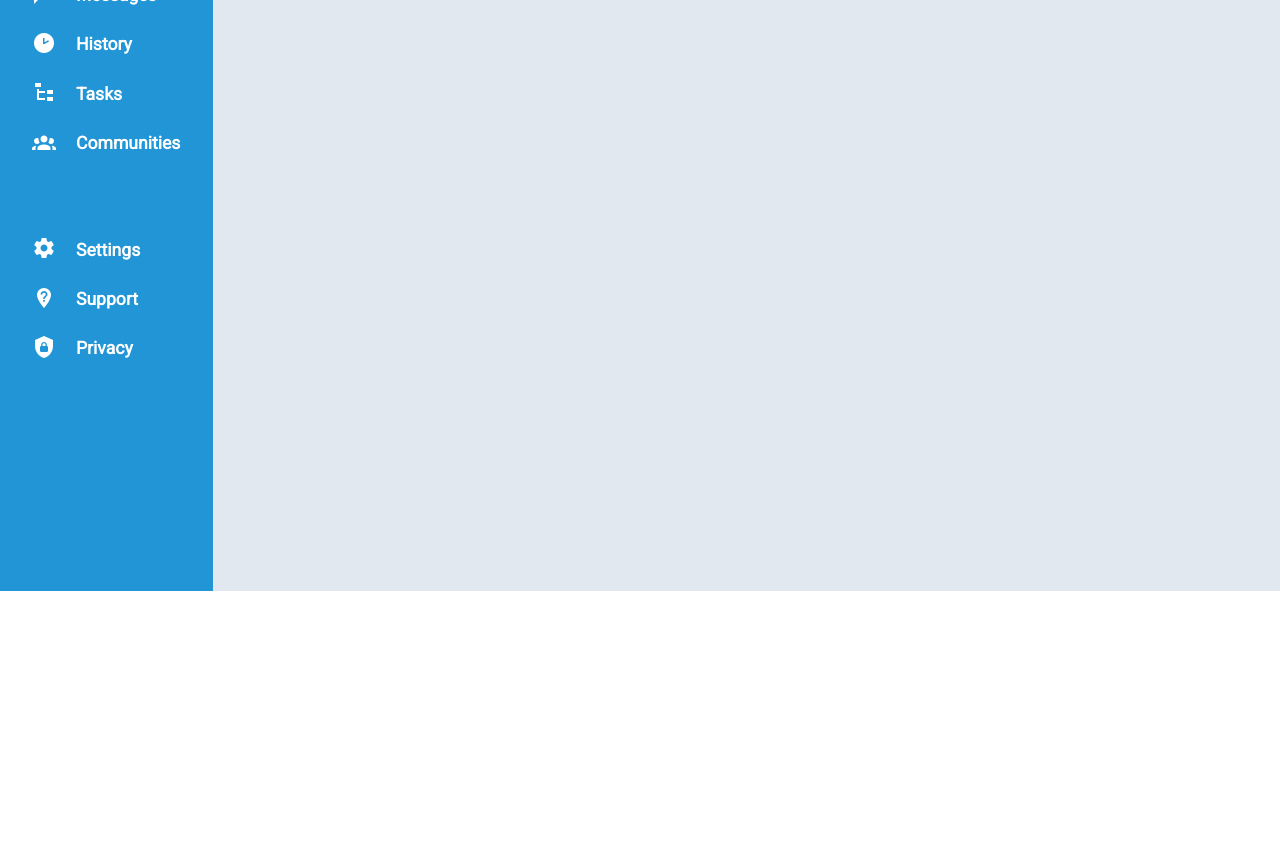
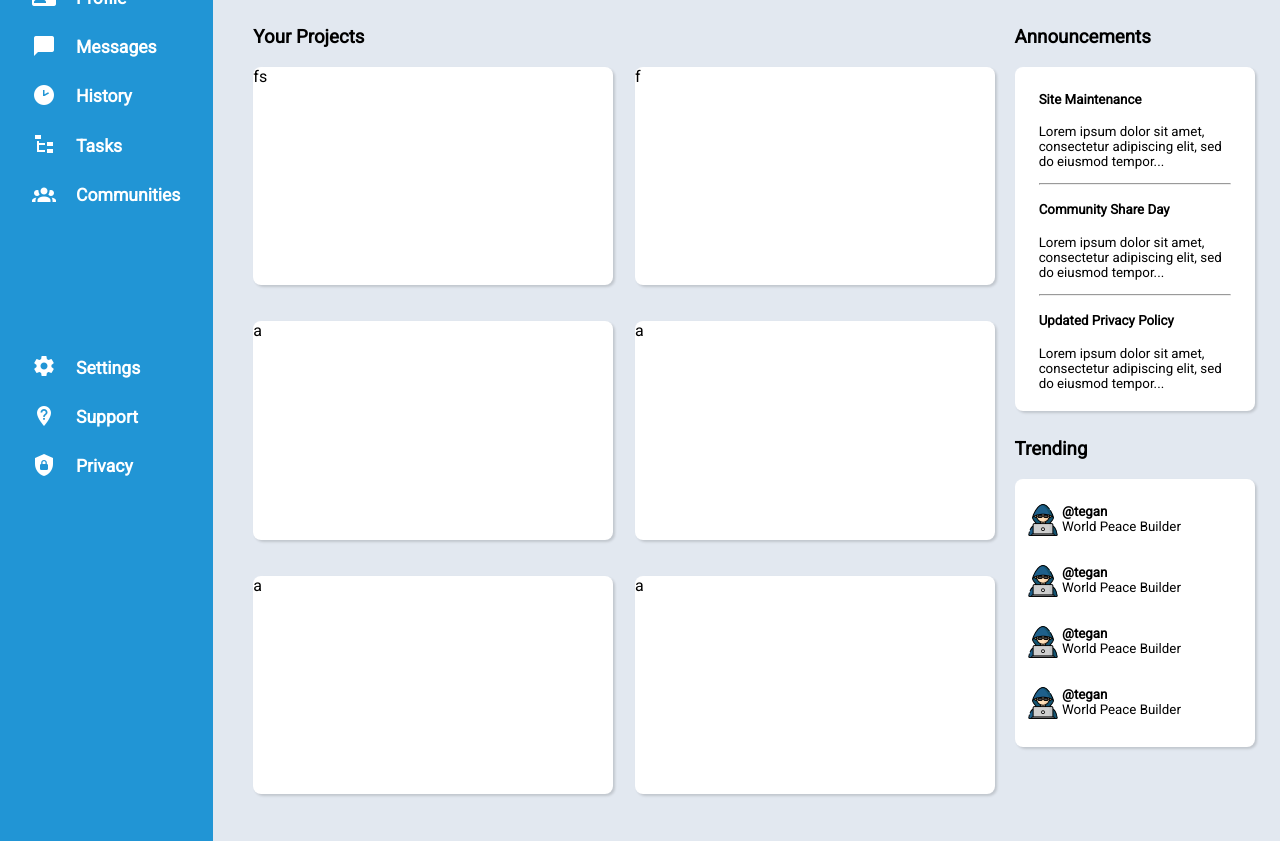
Before and after one commit to semihgurbuz/dashboard, a plain HTML site: page index.html in a window 1280 px wide. Shown: the part 209-1050 px from the top of the page. Before the commit the page ends 800 px from the top, so only its background shows below. Drawn offline with Linux system fonts and the light colour scheme.

Commit message:
added right side of the content section

```diff
--- a/index.html
+++ b/index.html
@@ -81,8 +81,74 @@
           </div>
         </div>
       </div>
-      <div class="content"></div>
-    </div>
+      <div class="content">
+        <div class="card-container">
+          <h3>Your Projects</h3>
+          <div class="cards">
+            <div class="card">fs</div>
+            <div class="card">f</div>
+            <div class="card">a</div>
+            <div class="card">a</div>
+            <div class="card">a</div>
+            <div class="card">a</div>
+          </div>
+        </div>
+        <div class="anns">
+          <h3>Announcements</h3>
+          <div class="ann">
+            <h4>Site Maintenance</h4>
+            <p>
+              Lorem ipsum dolor sit amet, consectetur adipiscing elit, sed do
+              eiusmod tempor...
+            </p>
+            <hr />
+            <h4>Community Share Day</h4>
+            <p>
+              Lorem ipsum dolor sit amet, consectetur adipiscing elit, sed do
+              eiusmod tempor...
+            </p>
+            <hr />
+            <h4>Updated Privacy Policy</h4>
+            <p>
+              Lorem ipsum dolor sit amet, consectetur adipiscing elit, sed do
+              eiusmod tempor...
+            </p>
+          </div>
+        </div>
+        <div class="trending">
+          <h3>Trending</h3>
+          <div class="trends">
+            <div class="trend">
+              <img src="/images/avatarS.png" alt="">
+              <div>
+                <h4>@tegan</h4>
+                <p>World Peace Builder</p>
+              </div>
+            </div>
+            <div class="trend">
+              <img src="/images/avatarS.png" alt="">
+              <div>
+                <h4>@tegan</h4>
+                <p>World Peace Builder</p>
+              </div>
+            </div>
+            <div class="trend">
+              <img src="/images/avatarS.png" alt="">
+              <div>
+                <h4>@tegan</h4>
+                <p>World Peace Builder</p>
+              </div>
+            </div>
+            <div class="trend">
+              <img src="/images/avatarS.png" alt="">
+              <div>
+                <h4>@tegan</h4>
+                <p>World Peace Builder</p>
+              </div>
+            </div>
+
+          </div>
+        </div>
 
     <script src="/script.js"></script>
   </body>
--- a/style.css
+++ b/style.css
@@ -4,7 +4,6 @@ body {
   padding: 0;
   height: 100vh;
   font-family: "Roboto", sans-serif;
-  overflow: hidden;
 }
 
 .container {
@@ -125,4 +124,69 @@ button {
   background-color: #e2e8f0;
   grid-row: 2/3;
   grid-column: 2/3;
+  display: grid;
+  grid-template-columns: 3fr 3fr 2fr;
+  grid-template-rows: repeat(6, 1fr);
+  padding: 20px 25px 25px 40px;
+  column-gap: 2%;
+  row-gap: 2%;
 }
+.content h3 {
+  display: inline-block;
+}
+.card-container {
+  grid-column: 1/3;
+  grid-row: 1/7;
+}
+.cards {
+  grid-row: 2/7;
+  display: grid;
+  column-gap: 3%;
+  row-gap: 5%;
+  grid-template-columns: 1fr 1fr;
+  grid-template-rows: 1fr 1fr 1fr;
+  height: 90%;
+}
+.card {
+  background-color: #ffffff;
+  border-radius: 8px;
+  box-shadow: rgba(0, 0, 0, 0.15) 1.95px 1.95px 2.6px;
+}
+
+.anns {
+  grid-row: 1/4;
+}
+.ann {
+  background-color: #ffffff;
+  padding: 3% 10%;
+  font-size: smaller;
+  border-radius: 8px;
+  box-shadow: rgba(0, 0, 0, 0.15) 1.95px 1.95px 2.6px;
+}
+
+.trending {
+  grid-row: 4/7;
+  height: 96.5%;
+}
+.trends {
+  background-color: #ffffff;
+  font-size: smaller;
+  padding: 5% 0 5% 5%;
+  border-radius: 8px;
+  box-shadow: rgba(0, 0, 0, 0.15) 1.95px 1.95px 2.6px;
+}
+
+.trends p {
+  margin-top: 0;
+  position: relative;
+  bottom: 0.3rem;
+}
+.trends h4 {
+  margin-bottom: 0;
+  position: relative;
+  bottom: 0.3rem;
+}
+.trend div {
+  display: inline-block;
+  padding: 0;
+}
```
